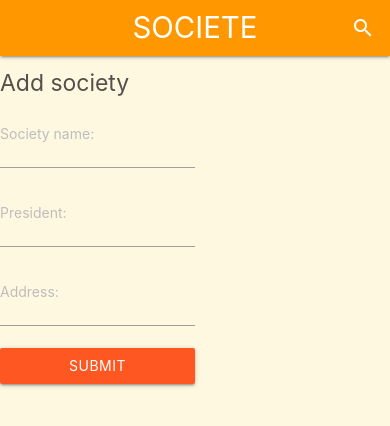
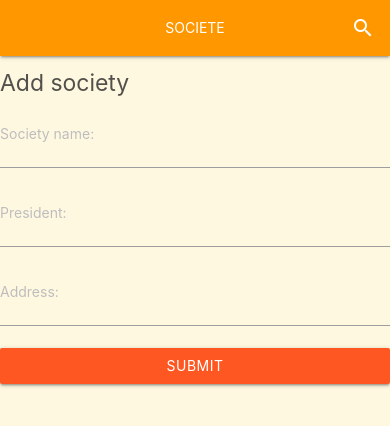
Before and after one commit to kumarprafful/societe, a Django app: page /society/add-society/ in a window 390 px wide. Shown: the top 426 px of the page. Run offline with Django 3.2, Linux system fonts and the light colour scheme; the visitor is signed in with stand-in values (Sample User, id 1).

Commit message:
css tweaks

```diff
--- a/static/css/style.css
+++ b/static/css/style.css
@@ -203,17 +203,34 @@ button.close {
 
 
 @media screen and (max-width: 720px) {
+
   .card-container{
     text-align: center;
     margin: 5em 2em;
 
   }
+  .control input{
+    width: 100%!important;
+  }
+  .submit-btn{
+    width: 100%;
+  }
 }
 
 @media screen and (max-width: 1020px) {
+
   .card-container{
     text-align: center;
     margin: 5em 2em;
 
   }
+  .control input{
+    width: 100%!important;
+  }
+  .submit-btn{
+    width: 100%;
+  }
+  .brand-logo{
+    font-size: 1em!important;
+  }
 }
```
